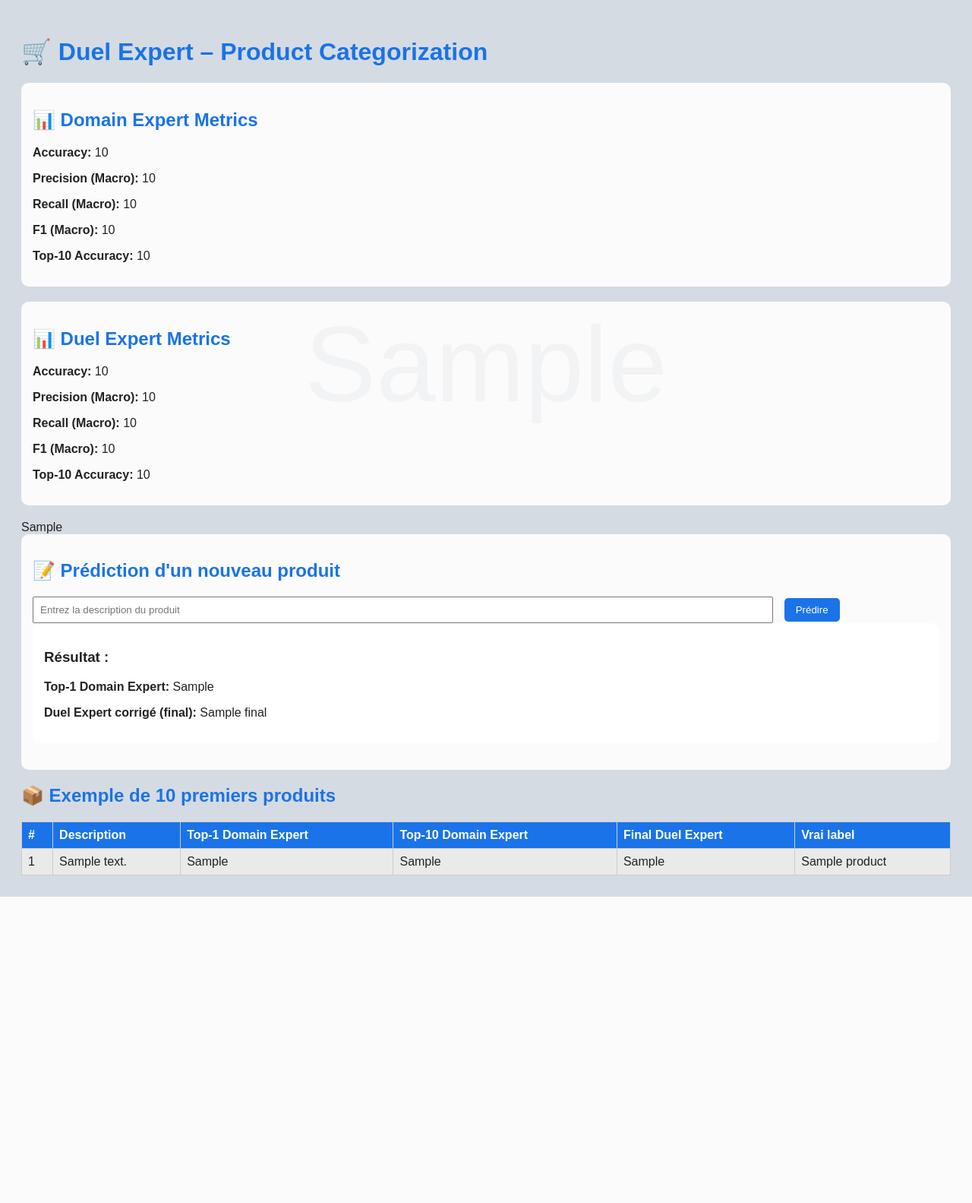
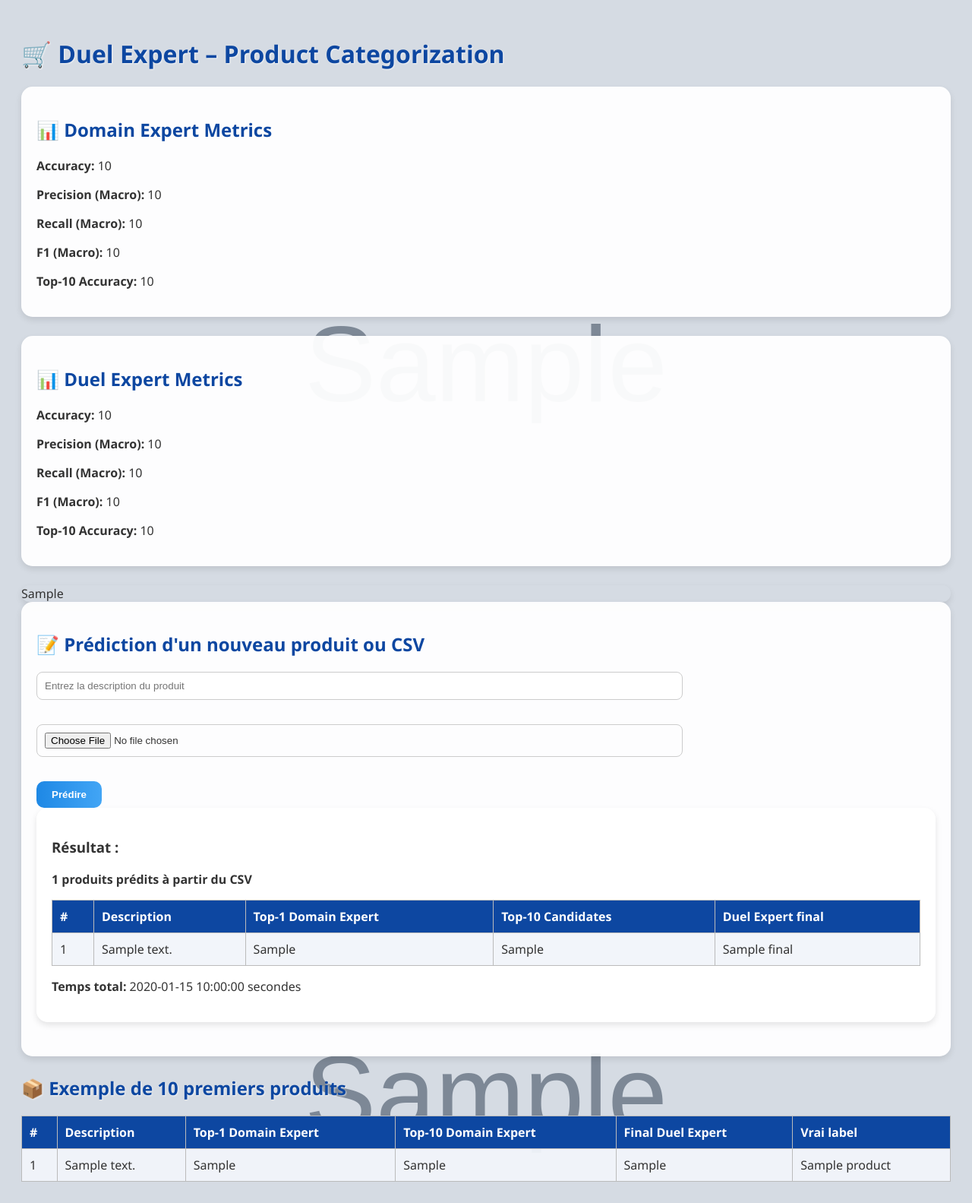
Before and after one commit to opendatame/duel_expert_app, a Flask app: template templates/domain_expert.html in a window 1280 px wide. Shown: the whole page at 76% size. Before the commit the page ends 1180 px from the top, so only its background shows below. Run offline with Flask 3, Linux system fonts and the light colour scheme; the template is opened without the code that fills it: most values are stand-ins (such as "Sample title", 1, 10 or a date in 2020); grey boxes marked "Sample" are stand-in pictures; parts of the project's set-up code (start-up, migrations or seed data) failed here and were passed over.

Commit message:
Update domain_expert.html

```diff
--- a/templates/domain_expert.html
+++ b/templates/domain_expert.html
@@ -4,55 +4,99 @@
     <meta charset="UTF-8">
     <title>🛒 Duel Expert – Product Categorization</title>
     <style>
+        /* === BODY & FOND === */
         body {
-            font-family: Arial, sans-serif;
+            font-family: 'Segoe UI', Tahoma, Geneva, Verdana, sans-serif;
             background-image: url("{{ background_image }}");
             background-size: cover;
             background-attachment: fixed;
-            color: #222;
+            color: #333;
             padding: 20px;
         }
-        h1, h2 { color: #1a73e8; }
+        h1, h2 {
+            color: #0d47a1;
+            text-shadow: 1px 1px 2px #ffffffaa;
+        }
+
+        /* === BOXES === */
         .metrics, .prediction, .form-section {
-            background-color: rgba(255,255,255,0.9);
-            padding: 15px;
-            border-radius: 10px;
-            margin-bottom: 20px;
+            background-color: rgba(255, 255, 255, 0.95);
+            padding: 20px;
+            border-radius: 15px;
+            box-shadow: 0 4px 8px rgba(0,0,0,0.1);
+            margin-bottom: 25px;
         }
+
+        /* === TABLE === */
         table {
             width: 100%;
             border-collapse: collapse;
-            background-color: rgba(255,255,255,0.9);
+            margin-top: 15px;
+            background-color: rgba(255,255,255,0.95);
         }
         th, td {
-            border: 1px solid #ccc;
-            padding: 8px;
+            border: 1px solid #bbb;
+            padding: 10px;
             text-align: left;
         }
-        th { background-color: #1a73e8; color: white; }
-        tr:nth-child(even) { background-color: rgba(230,230,230,0.8); }
-        input[type="text"] {
-            width: 80%;
-            padding: 8px;
-            margin-right: 10px;
+        th {
+            background-color: #0d47a1;
+            color: #fff;
+        }
+        tr:nth-child(even) {
+            background-color: rgba(13,71,161,0.05);
+        }
+        tr:hover {
+            background-color: rgba(13,71,161,0.15);
+        }
+
+        /* === INPUTS & BOUTONS === */
+        input[type="text"], input[type="file"] {
+            width: 70%;
+            padding: 10px;
+            border-radius: 8px;
+            border: 1px solid #ccc;
+            margin-bottom: 10px;
         }
         input[type="submit"] {
-            padding: 8px 15px;
-            background-color: #1a73e8;
+            padding: 10px 20px;
+            background: linear-gradient(90deg,#1e88e5,#42a5f5);
             color: white;
             border: none;
-            border-radius: 5px;
+            border-radius: 10px;
             cursor: pointer;
+            font-weight: bold;
+            transition: 0.3s;
         }
         input[type="submit"]:hover {
-            background-color: #155ab6;
+            background: linear-gradient(90deg,#1565c0,#1e88e5);
         }
-        .plotly-div { margin-top: 20px; }
+
+        /* === PLOTLY === */
+        .plotly-div {
+            margin-top: 25px;
+            border-radius: 15px;
+            overflow: hidden;
+            box-shadow: 0 4px 8px rgba(0,0,0,0.1);
+        }
+
+        /* === MESSAGE CHARGEMENT === */
         #loading-message {
             display: none;
-            margin-top: 10px;
+            margin-top: 15px;
             font-weight: bold;
-            color: #e67e22;
+            color: #e65100;
+        }
+
+        /* === RESPONSIVE === */
+        @media(max-width: 768px){
+            input[type="text"], input[type="file"] {
+                width: 100%;
+                margin-bottom: 15px;
+            }
+            input[type="submit"] {
+                width: 100%;
+            }
         }
     </style>
 </head>
@@ -83,27 +127,53 @@
         {{ plot_html|safe }}
     </div>
 
-    <!-- FORMULAIRE NOUVEAU PRODUIT -->
+    <!-- FORMULAIRE -->
     <div class="form-section">
-        <h2>📝 Prédiction d'un nouveau produit</h2>
-        <form id="predict-form" method="post">
-            <input type="text" name="product_text" placeholder="Entrez la description du produit" required>
+        <h2>📝 Prédiction d'un nouveau produit ou CSV</h2>
+        <form id="predict-form" method="post" enctype="multipart/form-data">
+            <input type="text" name="product_text" placeholder="Entrez la description du produit">
+            <br><br>
+            <input type="file" name="product_csv" accept=".csv">
+            <br><br>
             <input type="submit" value="Prédire">
         </form>
 
-        <!-- Message de chargement -->
         <div id="loading-message">⏳ Chargement du modèle Duel Expert… veuillez patienter !</div>
 
         {% if prediction_result %}
         <div class="prediction">
             <h3>Résultat :</h3>
-            <p><strong>Top-1 Domain Expert:</strong> {{ prediction_result.top1 }}</p>
-            <p><strong>Duel Expert corrigé (final):</strong> {{ prediction_result.final }}</p>
+            {% if prediction_result.single %}
+                <p><strong>Top-1 Domain Expert:</strong> {{ prediction_result.top1 }}</p>
+                <p><strong>Duel Expert corrigé (final):</strong> {{ prediction_result.final }}</p>
+                <p><strong>Temps de prédiction:</strong> {{ prediction_result.time }} secondes</p>
+            {% else %}
+                <p><strong>{{ prediction_result.count }} produits prédits à partir du CSV</strong></p>
+                <table>
+                    <tr>
+                        <th>#</th>
+                        <th>Description</th>
+                        <th>Top-1 Domain Expert</th>
+                        <th>Top-10 Candidates</th>
+                        <th>Duel Expert final</th>
+                    </tr>
+                    {% for p in prediction_result.list %}
+                    <tr>
+                        <td>{{ loop.index }}</td>
+                        <td>{{ p.text[:150] }}{% if p.text|length > 150 %}...{% endif %}</td>
+                        <td>{{ p.top1 }}</td>
+                        <td>{{ p.top10 }}</td>
+                        <td>{{ p.final }}</td>
+                    </tr>
+                    {% endfor %}
+                </table>
+                <p><strong>Temps total:</strong> {{ prediction_result.time }} secondes</p>
+            {% endif %}
         </div>
         {% endif %}
     </div>
 
-    <!-- TABLE DES PRODUITS -->
+    <!-- TABLE EXEMPLE -->
     <h2>📦 Exemple de 10 premiers produits</h2>
     <table>
         <tr>
@@ -132,7 +202,6 @@
         {% endfor %}
     </table>
 
-    <!-- Script pour afficher le message de chargement -->
     <script>
         document.getElementById("predict-form").addEventListener("submit", function() {
             document.getElementById("loading-message").style.display = "block";
```
